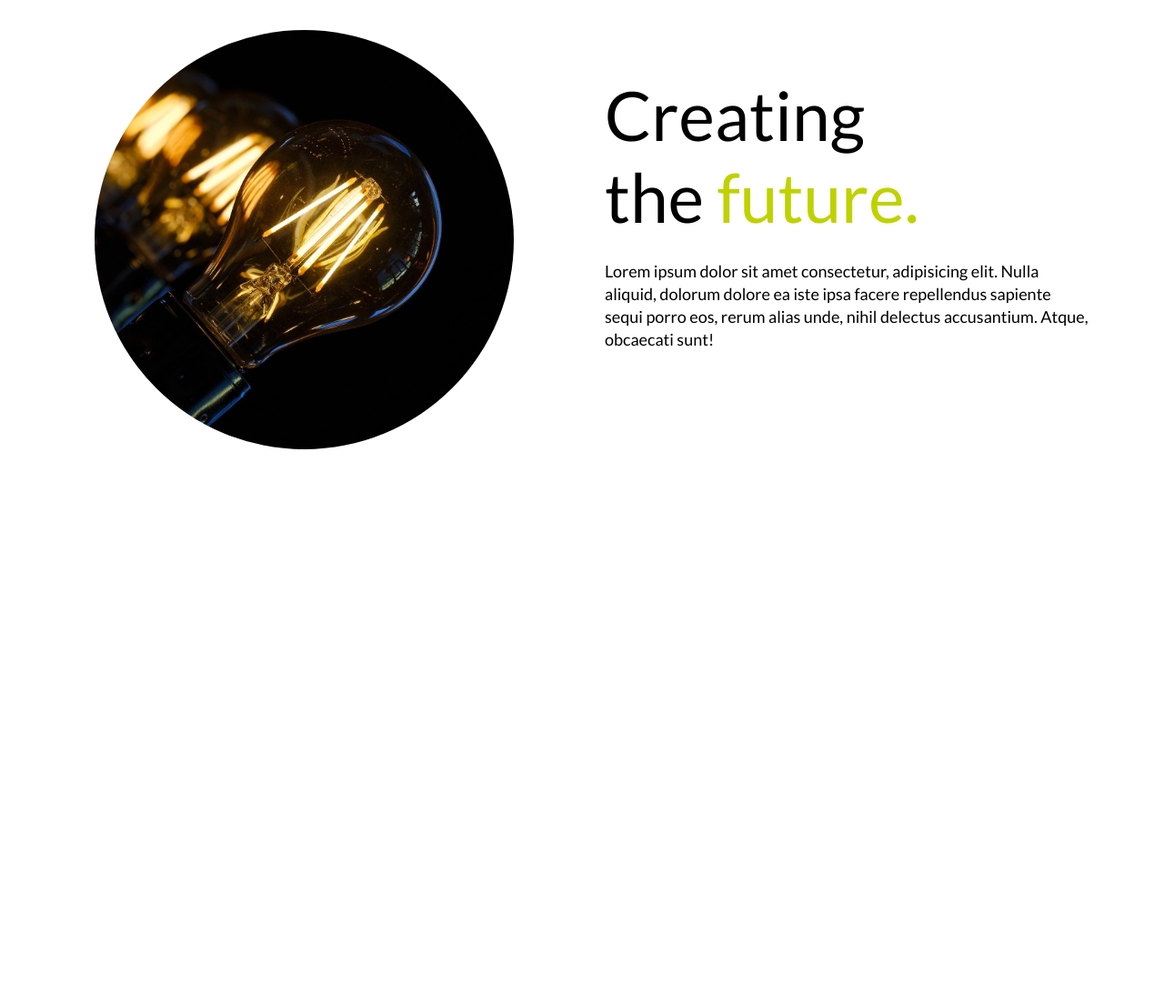
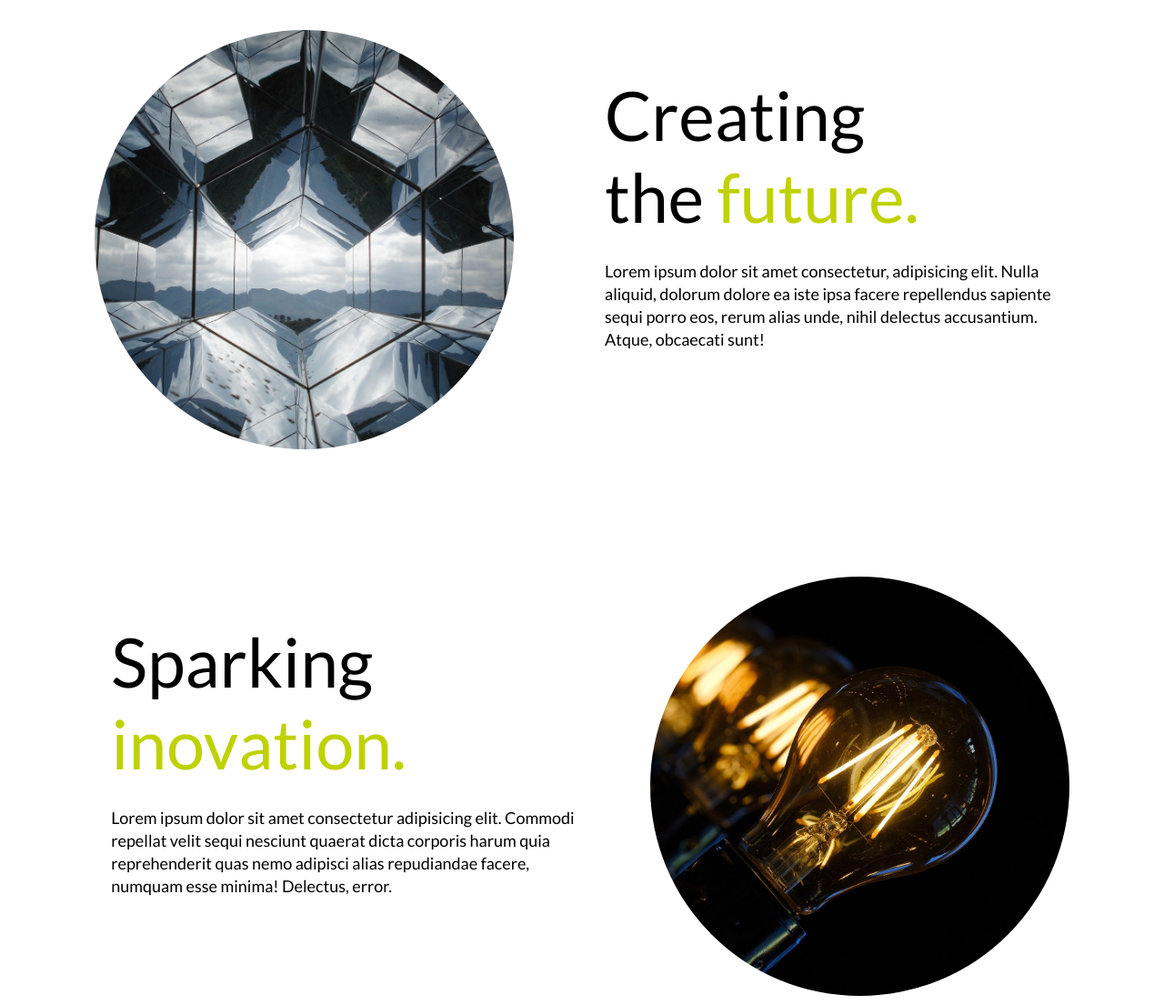
Before and after one commit to ApplePieGiraffe/livron, a website: page index.html in a window 1280 px wide. Shown: the part 867-1972 px from the top of the page at 91% size. Before the commit the page ends 1401 px from the top, so only its background shows below. Drawn offline with Linux system fonts and the light colour scheme.

Commit message:
Create basic features section

```diff
--- a/index.html
+++ b/index.html
@@ -31,15 +31,45 @@
             </div>
         </header>
 
-        <section class="point">
-            <div class="point__picture">
-                <img src="/img/lightbulb.jpg" alt="lightbulb" class="point__picture__image">
+        <section class="feature">
+            <div class="feature__picture picture-left">
+                <img src="/img/glass.jpg" alt="lightbulb" class="feature__picture__image">
             </div>
-            <div class="point__content">
-                <div class="point__content__title">
-                    <h2 class="point__content__title__text">Creating <br> the <span>future.</span></h2>
+            <div class="feature__content content-right">
+                <div class="feature__content-container">
+                    <div class="feature__content__title">
+                        <h2 class="feature__content__title__text">Creating <br> the <span>future.</span></h2>
+                    </div>
+                    <p class="feature__content__text">Lorem ipsum dolor sit amet consectetur, adipisicing elit. Nulla aliquid, dolorum dolore ea iste ipsa facere repellendus sapiente sequi porro eos, rerum alias unde, nihil delectus accusantium. Atque, obcaecati sunt!</p>
                 </div>
-                <p class="point__content__text">Lorem ipsum dolor sit amet consectetur, adipisicing elit. Nulla aliquid, dolorum dolore ea iste ipsa facere repellendus sapiente sequi porro eos, rerum alias unde, nihil delectus accusantium. Atque, obcaecati sunt!</p>
+            </div>
+        </section>
+
+        <section class="feature">
+            <div class="feature__content content-left">
+                <div class="feature__content-container">
+                    <div class="feature__content__title">
+                        <h2 class="feature__content__title__text">Sparking <br> <span>inovation.</span></h2>
+                    </div>
+                    <p class="feature__content__text">Lorem ipsum dolor sit amet consectetur adipisicing elit. Commodi repellat velit sequi nesciunt quaerat dicta corporis harum quia reprehenderit quas nemo adipisci alias repudiandae facere, numquam esse minima! Delectus, error.</p>
+                </div>
+            </div>
+            <div class="feature__picture picture-right">
+                <img src="/img/lightbulb.jpg" alt="lightbulb" class="feature__picture__image">
+            </div>
+        </section>
+
+        <section class="feature">
+            <div class="feature__picture picture-left">
+                <img src="/img/windfarm.jpg" alt="lightbulb" class="feature__picture__image">
+            </div>
+            <div class="feature__content content-right">
+                <div class="feature__content-container">
+                    <div class="feature__content__title">
+                        <h2 class="feature__content__title__text">Bettering <br> <span>tomorrow.</span></h2>
+                    </div>
+                    <p class="feature__content__text">Lorem ipsum dolor sit amet consectetur, adipisicing elit. Vitae nemo, rerum possimus iusto totam velit quam? Illo, consequuntur officiis excepturi dolorum fuga quae in a commodi aspernatur aut maiores mollitia.</p>
+                </div>
             </div>
         </section>
 
--- a/sass/main.scss
+++ b/sass/main.scss
@@ -153,11 +153,11 @@ a {
     }
 }
 
-/* --------
-    POINTS
-   -------- */
+/* ----------
+    FEATURES
+   ---------- */
 
-.point {
+.feature {
     display: flex;
     padding-top: 10rem;
     padding-bottom: 4rem;
@@ -165,11 +165,9 @@ a {
     &__picture {
         flex: 1;
         display: flex;
-        justify-content: flex-end;
         align-items: center;
 
         &__image {
-            margin-right: 5rem;
             width: 75%;
             border-radius: 500px;
         }
@@ -178,11 +176,17 @@ a {
     &__content {
         flex: 1;
         display: flex;
-        flex-direction: column;
-        justify-content: center;
-        align-items: flex-start;
+        align-items: center;
         margin-left: 5rem;
         transform: translateY(-3rem);
+
+        &-container {
+            display: flex;
+            flex-direction: column;
+            justify-content: center;
+            align-items: flex-start;
+            width: 85%;
+        }
 
         &__title {
             font-size: 5rem;
@@ -199,8 +203,31 @@ a {
 
         &__text {
             font-size: 1.8rem;
-            padding-right: 8rem;
             line-height: 1.4;
         }
     }
 }
+
+.picture-left {
+    justify-content: flex-end;
+
+    & img {
+        margin-right: 5rem;
+    }
+}
+
+.picture-right {
+    justify-content: flex-start;
+
+    & img {
+        margin-left: 5rem;
+    }
+}
+
+.content-left {
+    justify-content: flex-end;
+
+    & .feature__content-container {
+        margin-right: 2rem;
+    }
+}
```
Also changed, not shown: css/main.css, img/architecture.jpg (deleted), img/glass.jpg (added), img/windfarm.jpg (added), 1 other file.
